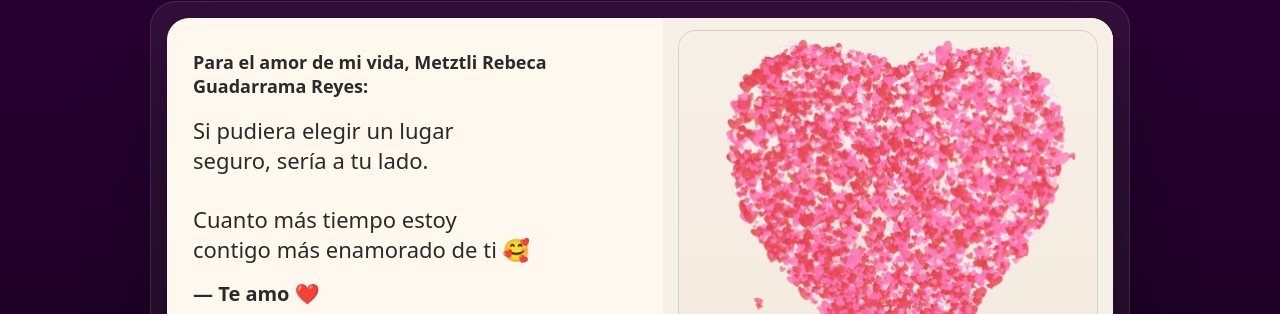
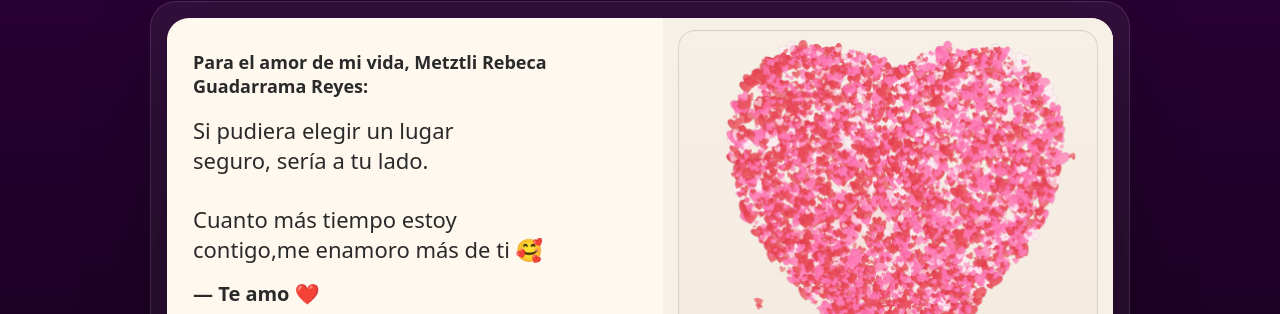
Before and after one commit to angelvelg280300-maker/san-valentin, a plain HTML site: page index.html in a window 1280 px wide. Shown: the part 107-421 px from the top of the page. Drawn offline with Linux system fonts and the light colour scheme; animation ran at ten frames a second.

Commit message:
Fix typo in poem text

```diff
--- a/index.html
+++ b/index.html
@@ -55,7 +55,7 @@
 seguro, sería a tu lado.
 
 Cuanto más tiempo estoy
-contigo más enamorado de ti 🥰</div>
+contigo,me enamoro más de ti 🥰</div>
 
           <div class="sig" id="sig">— Te amo ❤️</div>
 
```
